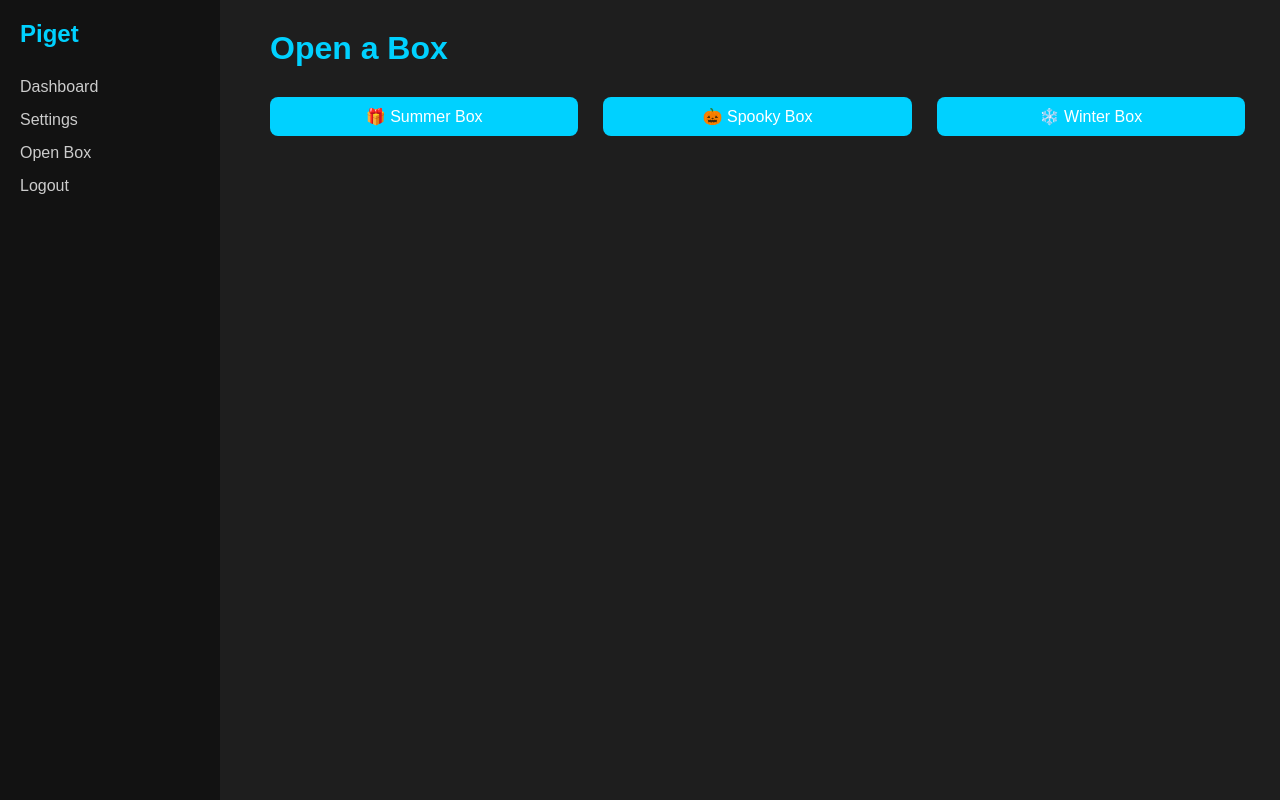
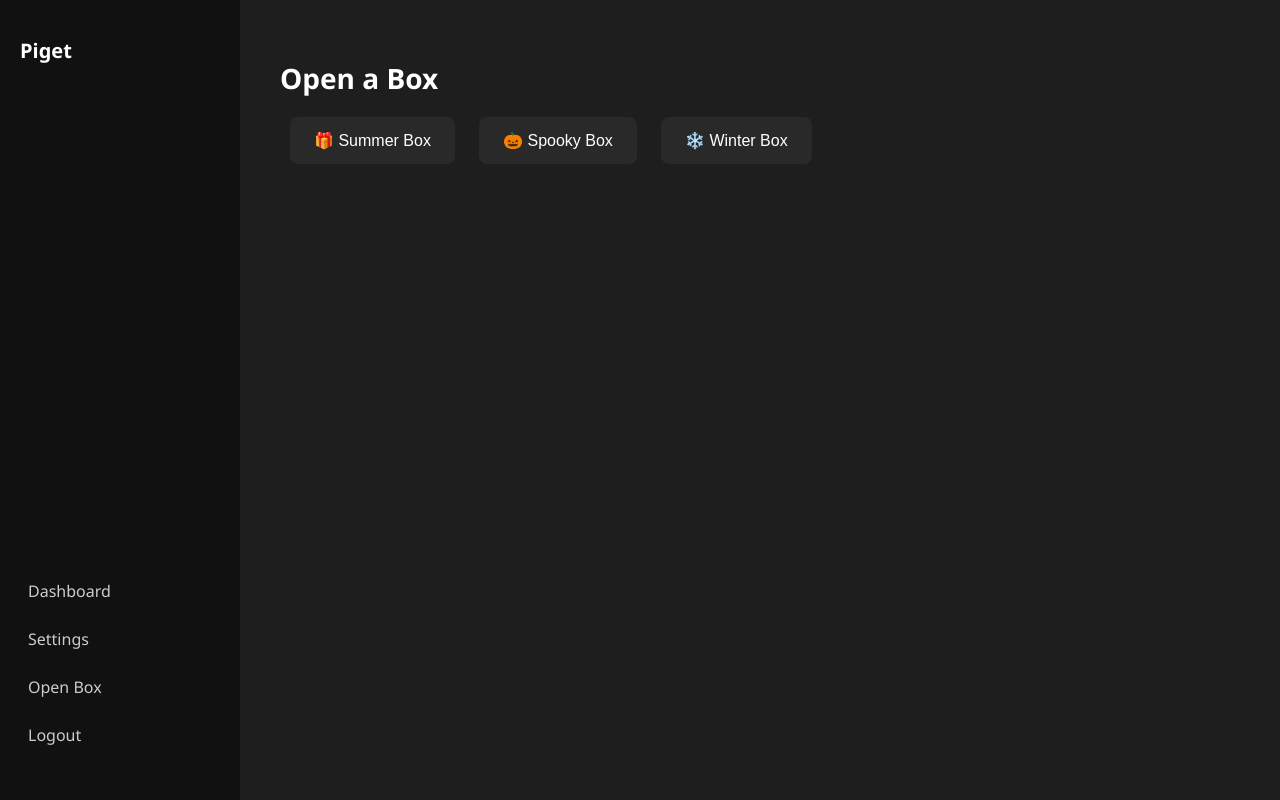
Before and after one commit to PigetServer/pigetserver.github.io, a plain HTML site: page openbox.html in a window 1280 px wide. Drawn offline with Linux system fonts and the light colour scheme.

Commit message:
Update style.css

```diff
--- a/style.css
+++ b/style.css
@@ -1,128 +1,93 @@
-/* General reset */
-* {
+body {
   margin: 0;
-  padding: 0;
-  box-sizing: border-box;
+  font-family: 'Segoe UI', sans-serif;
+  display: flex;
+  background-color: #1e1e1e;
+  color: #fff;
+  height: 100vh;
 }
 
-/* Body styling */
-body {
-  font-family: Arial, sans-serif;
-  background: #1e1e1e;
-  color: #fff;
+.sidebar {
+  width: 200px;
+  background-color: #111;
+  padding: 20px;
   display: flex;
-  min-height: 100vh;
-}
-
-/* Sidebar */
-.sidebar {
-  width: 220px;
-  background: #121212;
-  padding: 20px;
-  height: 100vh;
-  position: fixed;
-  left: 0;
-  top: 0;
+  flex-direction: column;
+  justify-content: space-between;
 }
 
 .sidebar h2 {
-  font-size: 24px;
-  margin-bottom: 30px;
-  color: #00d1ff;
+  font-size: 20px;
+  margin-bottom: 20px;
+  color: #fff;
 }
 
 .sidebar ul {
-  list-style: none;
+  list-style-type: none;
+  padding: 0;
 }
 
 .sidebar ul li {
-  margin: 15px 0;
+  margin-bottom: 10px;
 }
 
 .sidebar ul li a {
+  text-decoration: none;
   color: #ccc;
-  text-decoration: none;
-  font-size: 16px;
-  transition: 0.2s;
+  display: block;
+  padding: 8px;
+  border-radius: 5px;
+  transition: background 0.2s;
 }
 
-.sidebar ul li a:hover {
+.sidebar ul li a:hover,
+.sidebar ul li a.active {
+  background-color: #222;
   color: #fff;
 }
 
-/* Content */
+.sidebar button {
+  background-color: #e50914;
+  border: none;
+  color: #fff;
+  padding: 10px;
+  border-radius: 6px;
+  cursor: pointer;
+  margin-top: 20px;
+}
+
+.sidebar button:hover {
+  background-color: #c40812;
+}
+
 .content {
-  margin-left: 240px;
-  padding: 30px;
-  flex: 1;
+  flex-grow: 1;
+  padding: 40px;
 }
 
 .content h1 {
-  font-size: 32px;
-  margin-bottom: 20px;
-  color: #00d1ff;
+  font-size: 28px;
+  margin-bottom: 10px;
 }
 
-/* Buttons */
-button {
-  background: #00d1ff;
+.content p {
+  font-size: 16px;
+  color: #ccc;
+}
+
+/* Box styles */
+.content button {
+  background-color: #292929;
   color: #fff;
+  padding: 14px 24px;
+  margin: 10px;
   border: none;
-  padding: 10px 20px;
-  margin: 10px 5px 0 0;
   border-radius: 8px;
   font-size: 16px;
   cursor: pointer;
-  transition: background 0.3s ease;
+  transition: background-color 0.3s;
 }
 
-button:hover {
-  background: #00aacc;
+.content button:hover {
+  background-color: #444;
 }
-
-/* Centered Form for Login/Register */
-.centered-form {
-  margin: auto;
-  background: #2c2c2c;
-  padding: 40px;
-  border-radius: 12px;
-  max-width: 400px;
-  width: 90%;
-  box-shadow: 0 0 10px rgba(0,0,0,0.3);
-  text-align: center;
-}
-
-.centered-form h2 {
-  margin-bottom: 20px;
-  color: #00d1ff;
-}
-
-.centered-form input {
-  width: 100%;
-  padding: 12px;
-  margin-bottom: 15px;
-  border-radius: 8px;
-  border: none;
-  font-size: 16px;
-}
-
-.centered-form a {
-  color: #00d1ff;
-  text-decoration: none;
-}
-
-.centered-form a:hover {
-  text-decoration: underline;
-}
-
-/* Box page layout */
-.boxes {
-  display: flex;
-  flex-wrap: wrap;
-  gap: 20px;
-}
-
-.boxes button {
-  flex: 1 1 150px;
-  min-width: 150px;
-}
```
